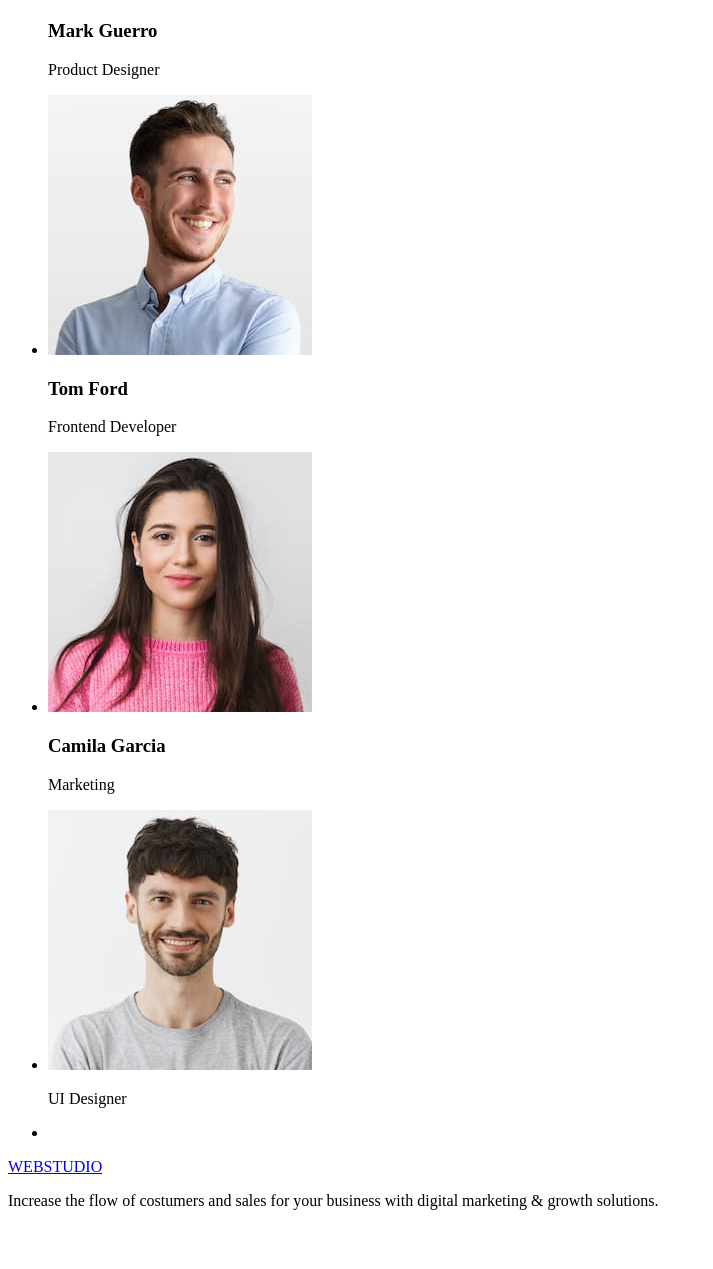
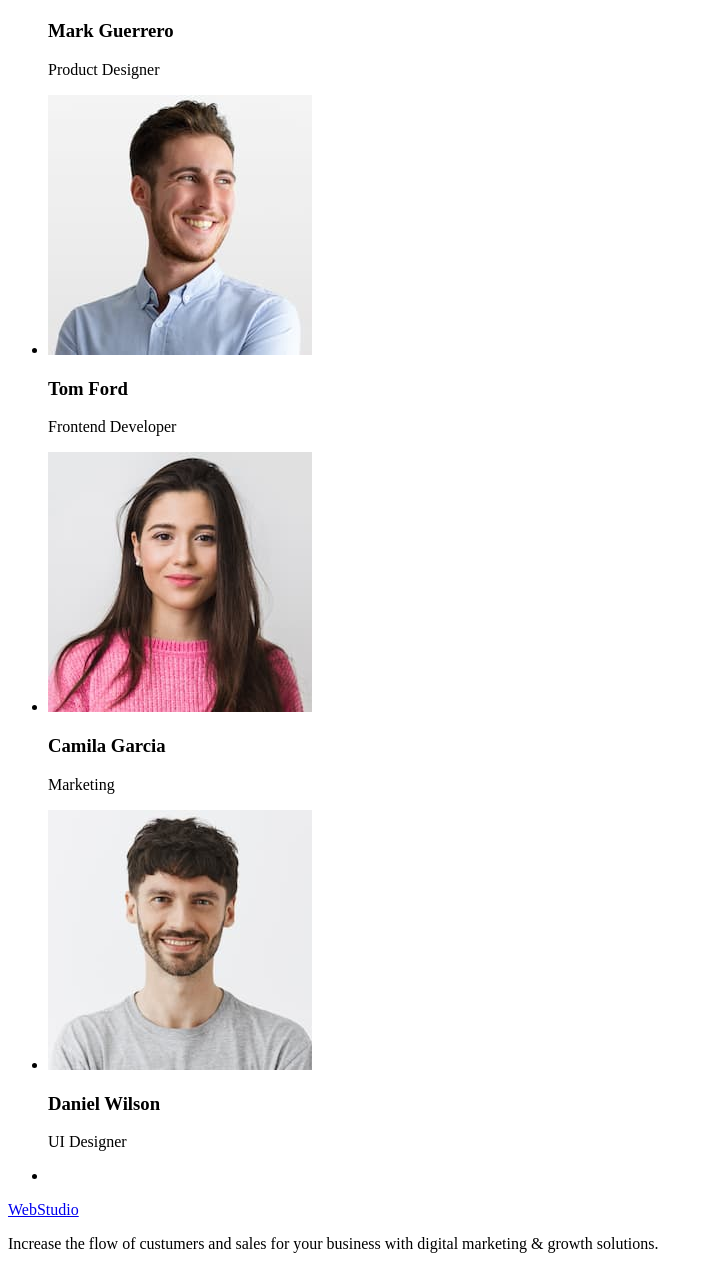
Before and after one commit to GalkaAnest/goit-markup-hw-01, a plain HTML site: page index.html in a window 1280 px wide. Shown: the part 923-2192 px from the top of the page, without its empty margins (0-713 px from the left). Before the commit the page ends 2149 px from the top, so only its background shows below. Drawn offline with Linux system fonts and the light colour scheme.

Commit message:
Second changes

```diff
--- a/index.html
+++ b/index.html
@@ -8,8 +8,8 @@
 
   <body>
     <header>
-      <a href="WEBSTUDIO">WEBSTUDIO</a>
       <nav>
+        <a href="./index.html">WebStudio</a>
         <ul>
           <li><a href="" target="_blank">Studio</a></li>
           <li><a href="" target="_blank">Portfolio</a></li>
@@ -73,8 +73,8 @@
         <h2>Our Team</h2>
         <ul>
           <li>
-            <img src="./images/Mark.jpg" alt="Mark Guerro" width="264" />
-            <h3>Mark Guerro</h3>
+            <img src="./images/Mark.jpg" alt="Mark Guerrero" width="264" />
+            <h3>Mark Guerrero</h3>
             <p>Product Designer</p>
           </li>
 
@@ -92,6 +92,7 @@
 
           <li>
             <img src="./images/Daniel.jpg" alt="Daniel Wilson" width="264" />
+            <h3>Daniel Wilson</h3>
             <p>UI Designer</p>
           </li>
         </ul>
@@ -102,9 +103,9 @@
     </main>
 
     <footer>
-      <a href="WEBSTUDIO">WEBSTUDIO</a>
+      <a href="./index.html">WebStudio</a>
       <p>
-        Increase the flow of costumers and sales for your business with digital
+        Increase the flow of custumers and sales for your business with digital
         marketing & growth solutions.
       </p>
     </footer>
```
